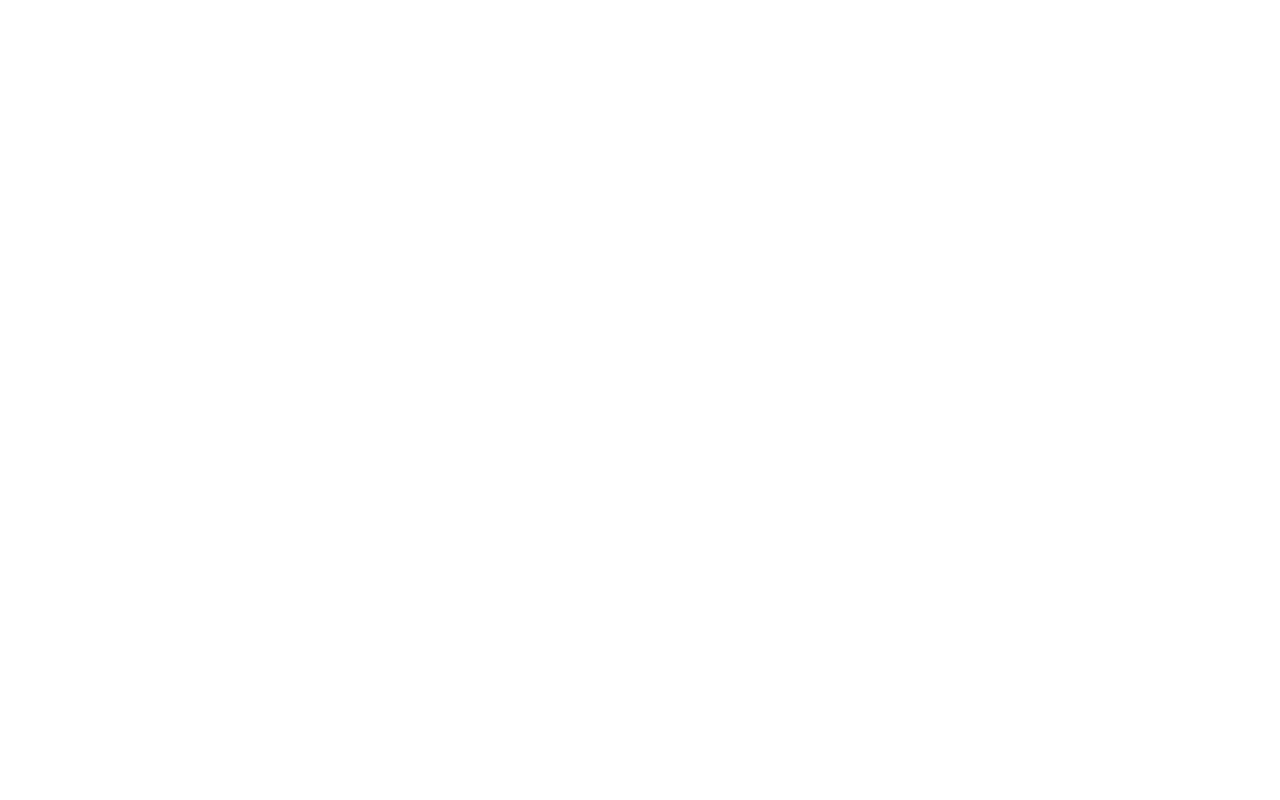
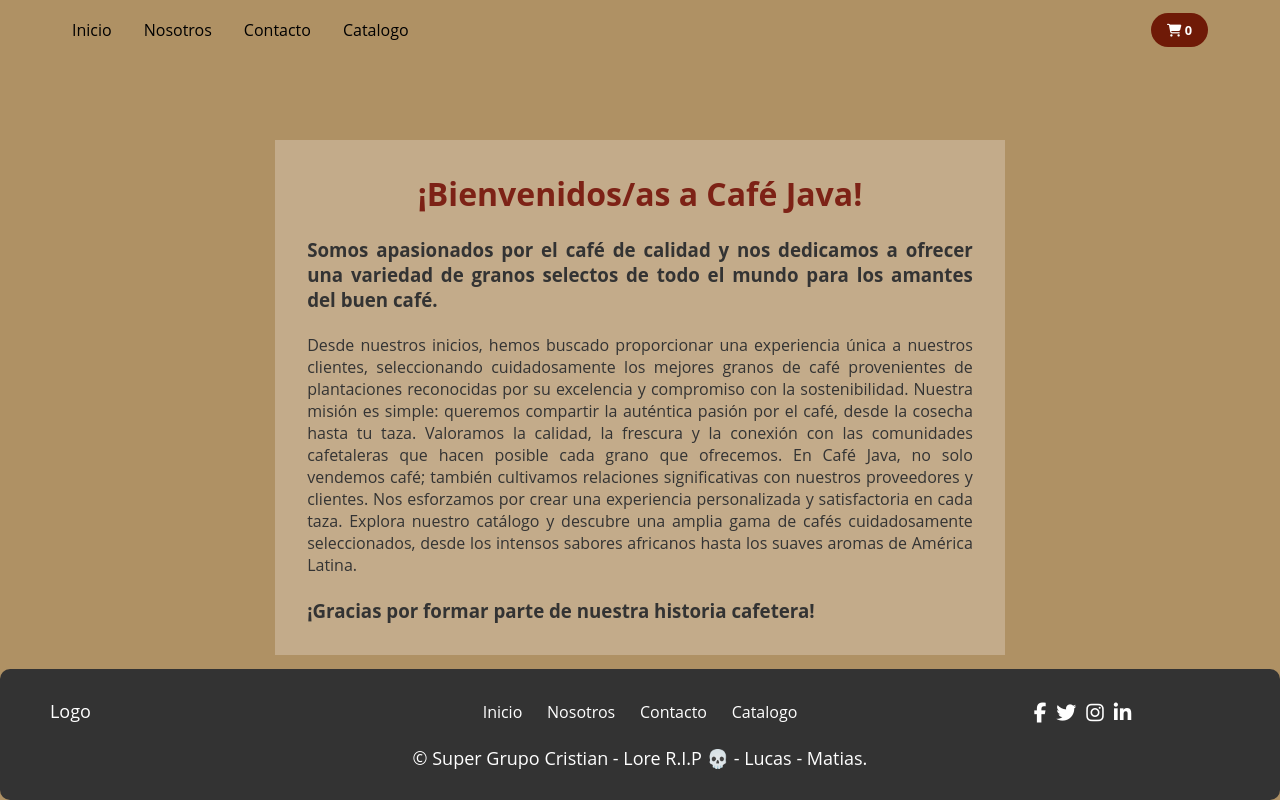
Before and after one commit to lmacaris/inicio_web, a plain HTML site: page about.html in a window 1280 px wide. Drawn offline with Linux system fonts and the light colour scheme.

Commit message:
Agregué texto al about

```diff
--- a/about.html
+++ b/about.html
@@ -0,0 +1,110 @@
+<!DOCTYPE html>
+<html lang="en">
+  <head>
+    <meta charset="UTF-8" />
+    <meta name="viewport" content="width=device-width, initial-scale=1.0" />
+    <link
+      rel="stylesheet"
+      href="https://cdnjs.cloudflare.com/ajax/libs/font-awesome/6.5.1/css/all.min.css"
+      integrity="sha512-DTOQO9RWCH3ppGqcWaEA1BIZOC6xxalwEsw9c2QQeAIftl+Vegovlnee1c9QX4TctnWMn13TZye+giMm8e2LwA=="
+      crossorigin="anonymous"
+      referrerpolicy="no-referrer"
+    />
+    <link rel="shortcut icon" href="/assets/favicon.ico" type="image/x-icon" />
+    <link rel="stylesheet" href="styles.css" />
+
+    <title>Grupo - ecommerce</title>
+  </head>
+  <body>
+    <div class="loader">
+      <div class="cup">
+        <div class="cup-handle"></div>
+      </div>
+    </div>
+    <header>
+      <div class="navbar">
+        <ul class="links">
+          <li><a href="hero">Inicio</a></li>
+          <li><a href="about">Nosotros</a></li>
+          <li><a href="contact">Contacto</a></li>
+          <li><a href="catalogo">Catalogo</a></li>
+        </ul>
+        <a href="#" class="action_btn"
+          ><i class="fa-solid fa-cart-shopping"></i> <span>0</span></a
+        >
+        <div class="toggle_btn">
+          <i class="fa-solid fa-bars"></i>
+        </div>
+      </div>
+      <!-- <hr /> -->
+
+<!-- texto "nosotros" -->
+      <main class="about">
+        <div class="nosotros">
+          <h1 class="título">¡Bienvenidos/as a Café Java! </h1>
+          <br>
+          <h3 class="justificado">Somos apasionados por el café de calidad y nos dedicamos a ofrecer una variedad de granos selectos de todo el mundo para los amantes del buen café.</h3>
+          <br>
+          <p class="justificado">Desde nuestros inicios, hemos buscado proporcionar una experiencia única a nuestros clientes, seleccionando cuidadosamente los mejores granos de café provenientes de plantaciones reconocidas por su excelencia y compromiso con la sostenibilidad.
+            Nuestra misión es simple: queremos compartir la auténtica pasión por el café, desde la cosecha hasta tu taza. Valoramos la calidad, la frescura y la conexión con las comunidades cafetaleras que hacen posible cada grano que ofrecemos.
+
+            En Café Java, no solo vendemos café; también cultivamos relaciones significativas con nuestros proveedores y clientes. Nos esforzamos por crear una experiencia personalizada y satisfactoria en cada taza.
+
+            Explora nuestro catálogo y descubre una amplia gama de cafés cuidadosamente seleccionados, desde los intensos sabores africanos hasta los suaves aromas de América Latina.
+          </p>
+          <br>
+          <h3 class="justificado">¡Gracias por formar parte de nuestra historia cafetera!</h3>
+        </div>
+      </main>
+<!-- fin texto "nosotros" -->
+
+      <div class="dropdown_menu">
+        <li><a href="index.html">Inicio</a></li>
+        <li><a href="./about.html">Nosotros</a></li>
+        <li><a href="./contact.html">Contacto</a></li>
+        <li><a href="./catalogo.html">Catalogo</a></li>
+        <li>
+          <a href="#" class="action_btn"
+            ><i class="fa-solid fa-cart-shopping"></i> <span>0</span></a
+          >
+        </li>
+      </div>
+    </header>
+    <div class="slider-container"></div>
+    <footer class="footer">
+      <div class="container">
+        <div class="footer-content">
+          <div class="footer-logo">Logo</div>
+          <div class="footer-links">
+            <ul class="footer-menu">
+              <li><a href="hero">Inicio</a></li>
+              <li><a href="about">Nosotros</a></li>
+              <li><a href="contact">Contacto</a></li>
+              <li><a href="catalogo">Catalogo</a></li>
+            </ul>
+          </div>
+          <div class="footer-social">
+            <ul class="social-icons">
+              <li>
+                <a href="#"><i class="fab fa-facebook-f"></i></a>
+              </li>
+              <li>
+                <a href="#"><i class="fab fa-twitter"></i></a>
+              </li>
+              <li>
+                <a href="#"><i class="fab fa-instagram"></i></a>
+              </li>
+              <li>
+                <a href="#"><i class="fab fa-linkedin-in"></i></a>
+              </li>
+            </ul>
+          </div>
+        </div>
+        <div class="footer-bottom">
+          <p>&copy; Super Grupo Cristian - Lore R.I.P 💀 - Lucas - Matias.</p>
+        </div>
+      </div>
+    </footer>
+    <script src="app.js"></script>
+  </body>
+</html>
--- a/styles.css
+++ b/styles.css
@@ -178,6 +178,35 @@ hr {
   justify-content: center;
 }
 
+
+/*about*/
+.about {
+  position: relative;
+  padding: 0 2rem;
+  top: 5rem;
+  color: #333333;
+}
+.nosotros{
+  width: 60%;
+  margin-left: auto;
+  margin-right: auto;
+  padding-left: 2rem;
+  padding-right: 2rem;
+  padding-top: 2rem;
+  padding-bottom: 2rem;
+  background-color: #C3AB8A;
+
+}
+.título{
+  text-align: center;
+  color: #7D2216;
+}
+.justificado{
+  text-align: justify;
+}
+/*fin about*/
+
+
 /* Responsive */
 
 @media (max-width: 992px) {
```
Also changed, not shown: index.html (+2 -2 lines).
